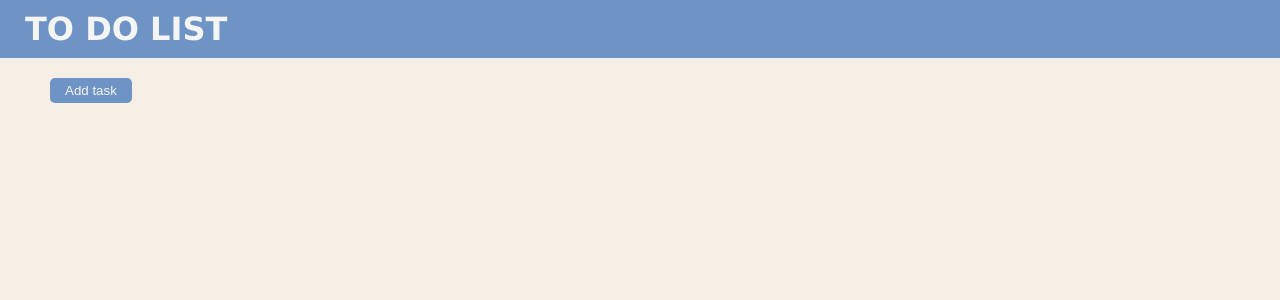
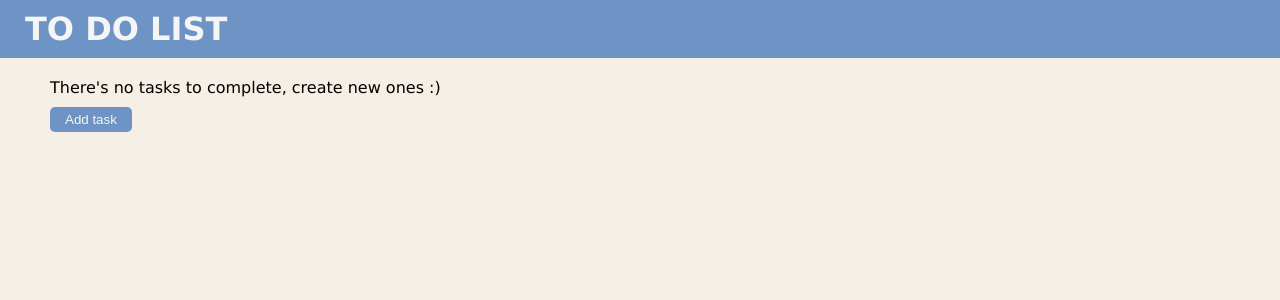
Before and after one commit to emapepic/to-do-list, a React app: page / in a window 1280 px wide. Shown: the top 300 px of the page. Built offline with nearby package versions, Linux system fonts and the light colour scheme; the HTML template or start-up script is replaced by a standard one.

Commit message:
added message if theres no tasks

```diff
--- a/src/App.jsx
+++ b/src/App.jsx
@@ -27,7 +27,7 @@ function App() {
     <>
       <Header/>
       <div className='main-container'>
-        {tasks.length > 0 && <TasksContainer tasks={tasks} setTasks={setTasks} />}
+        {tasks.length > 0 ? <TasksContainer tasks={tasks} setTasks={setTasks} /> : <p>There's no tasks to complete, create new ones :)</p> }
         {/*da bi uzeli sta je uneseno u input polje koristimo setInput da vrijednost stavimo u value
           tu vrijednost u funkciji showTask stavljamo u niz postojecih taskova*/}
         {showInputFields && <InputFields inputValue={inputValue} setInput={(e) => setInputValue(e.target.value)} showTask={showTask}/>}
--- a/src/style.css
+++ b/src/style.css
@@ -38,6 +38,7 @@ button {
 
 .add-btn {
   background-color: var(--primary-color);
+  margin-top: 10px;
 }
 
 .input-container {
```
